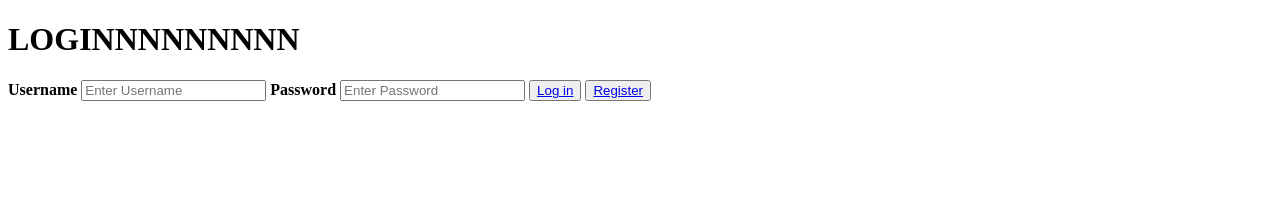
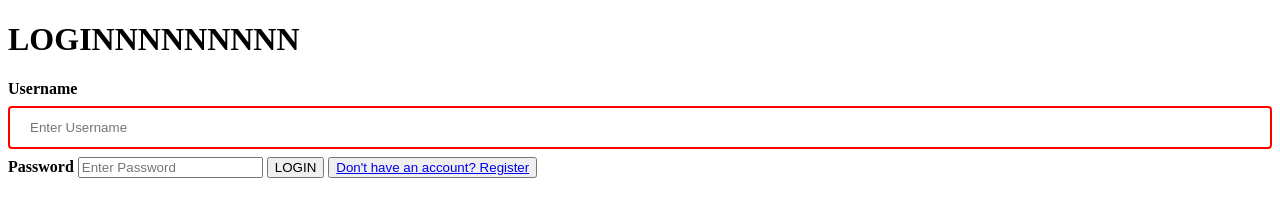
Before and after one commit to ll17098/Bucket_List, a plain HTML site: page templates/login.html in a window 1280 px wide. Drawn offline with Linux system fonts and the light colour scheme; files that its build step writes are made by us from their sources.

Commit message:
login - changed form action

```diff
--- a/templates/login.html
+++ b/templates/login.html
@@ -4,18 +4,19 @@
     <meta charset="UTF-8">
     <meta http-equiv="X-UA-Compatible" content="IE=edge">
     <meta name="viewport" content="width=device-width, initial-scale=1.0">
-    <title>Index</title>
+    <title>Log in</title>
+    <link rel="stylesheet" href="static/style.css">
 </head>
 <body>
-<form action="/" method="POST ">
+<form action="/login_validation" method="POST">
     <div class="container">
         <h1> LOGINNNNNNNNN</h1>
         <label for="username"><b>Username</b></label>
         <input type="text" placeholder="Enter Username" name="username" required>
         <label for="password"><b>Password</b></label>
         <input type="password" placeholder="Enter Password" name="password" required>
-        <button type="submit" name="save" ><a href="/bucket">Log in</a></button>
-        <button type="submit"><a href="/reg">Register</a>
+        <button type="submit" name="save" value="save">LOGIN</button>
+        <button type="submit"><a href="/reg">Don't have an account? Register</a></button>
     </div>
 </form>
 
```
